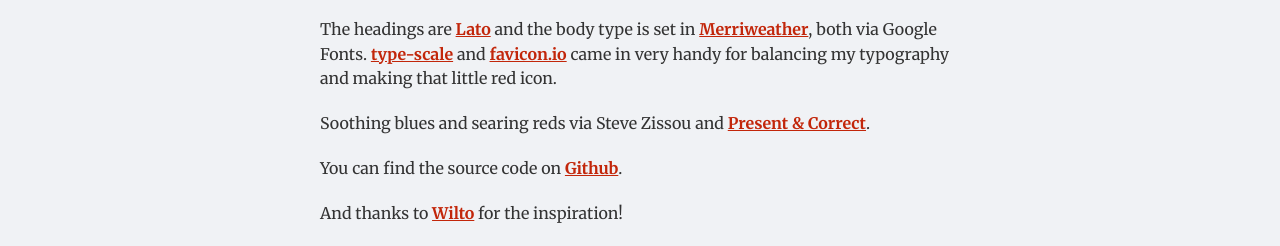
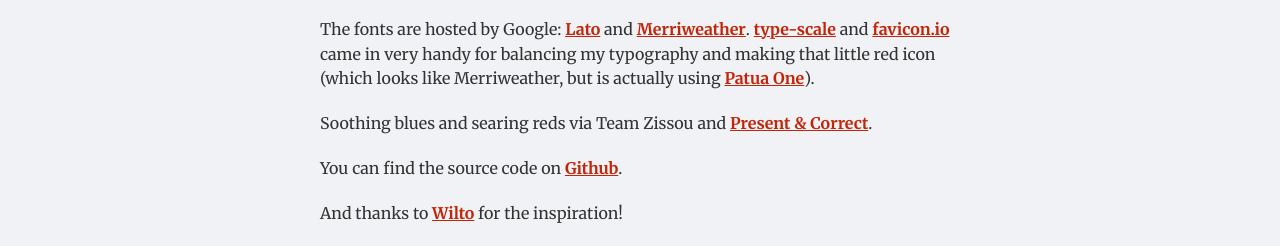
Before and after one commit to brianboyer/brianboyer.net, an Eleventy site: page _src/colophon.md in a window 1280 px wide. Shown: the part 253-499 px from the top of the page. Built offline with nearby package versions, Linux system fonts and the light colour scheme; Eleventy itself is replaced by a stand-in of ours; files that its build step writes are made by us from their sources.

Commit message:
colophon tweaks

```diff
--- a/_src/colophon.md
+++ b/_src/colophon.md
@@ -7,9 +7,9 @@
 
 brianboyer.net was built with the lovely static site generator, [Eleventy](https://www.11ty.io/). It's hosted on [netlify](https://www.netlify.com/), which is delightful to use.
 
-The headings are [Lato](https://fonts.google.com/specimen/Lato) and the body type is set in [Merriweather](https://fonts.google.com/specimen/Merriweather), both via Google Fonts. [type-scale](https://type-scale.com/?size=16&scale=1.250&text=A%20Visual%20Type%20Scale&font=Lato&fontweight=900&bodyfont=Merriweather&bodyfontweight=400&lineheight=1.55&backgroundcolor=white&fontcolor=%23333&preview=false) and [favicon.io](https://favicon.io/favicon-generator/) came in very handy for balancing my typography and making that little red icon.
+The fonts are hosted by Google: [Lato](https://fonts.google.com/specimen/Lato) and [Merriweather](https://fonts.google.com/specimen/Merriweather). [type-scale](https://type-scale.com/?size=16&scale=1.250&text=A%20Visual%20Type%20Scale&font=Lato&fontweight=900&bodyfont=Merriweather&bodyfontweight=400&lineheight=1.55&backgroundcolor=white&fontcolor=%23333&preview=false) and [favicon.io](https://favicon.io/favicon-generator/) came in very handy for balancing my typography and making that little red icon (which looks like Merriweather, but is actually using [Patua One](https://fonts.google.com/specimen/Patua+One)).
 
-Soothing blues and searing reds via Steve Zissou and [Present & Correct](https://wesandersonpalettes.tumblr.com/post/79956949771/steve-zissou-dont-point-that-gun-at-him-hes-an).
+Soothing blues and searing reds via Team Zissou and [Present & Correct](https://wesandersonpalettes.tumblr.com/post/79956949771/steve-zissou-dont-point-that-gun-at-him-hes-an).
 
 You can find the source code on [Github](https://github.com/brianboyer/brianboyer.net).
 
```
